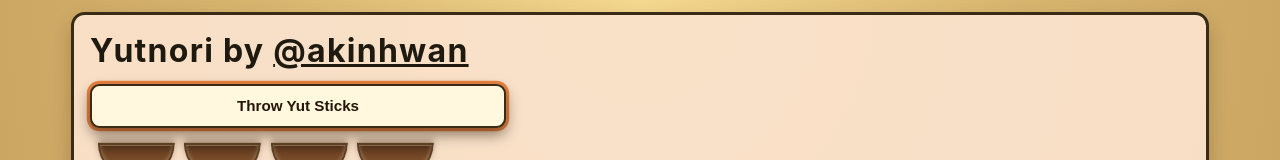
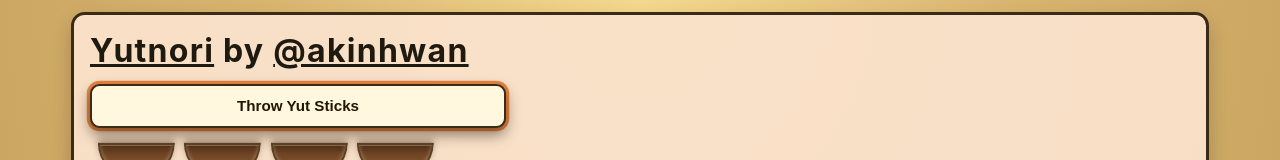
Before and after one commit to akinhwan/yutnori, a React (Create React App) app: page / in a window 1280 px wide. Shown: the top 160 px of the page. Built offline with nearby package versions, Linux system fonts and the light colour scheme.

Commit message:
Wiki link.

```diff
--- a/src/App.js
+++ b/src/App.js
@@ -477,7 +477,14 @@ function App() {
         }`}
       >
         <h1 className="game-title">
-          Yutnori by{' '}
+          <a
+            href="https://en.wikipedia.org/wiki/Yunnori"
+            target="_blank"
+            rel="noreferrer"
+          >
+            Yutnori
+          </a>{' '}
+          by{' '}
           <a
             href="https://www.instagram.com/akinhwan"
             target="_blank"
```
